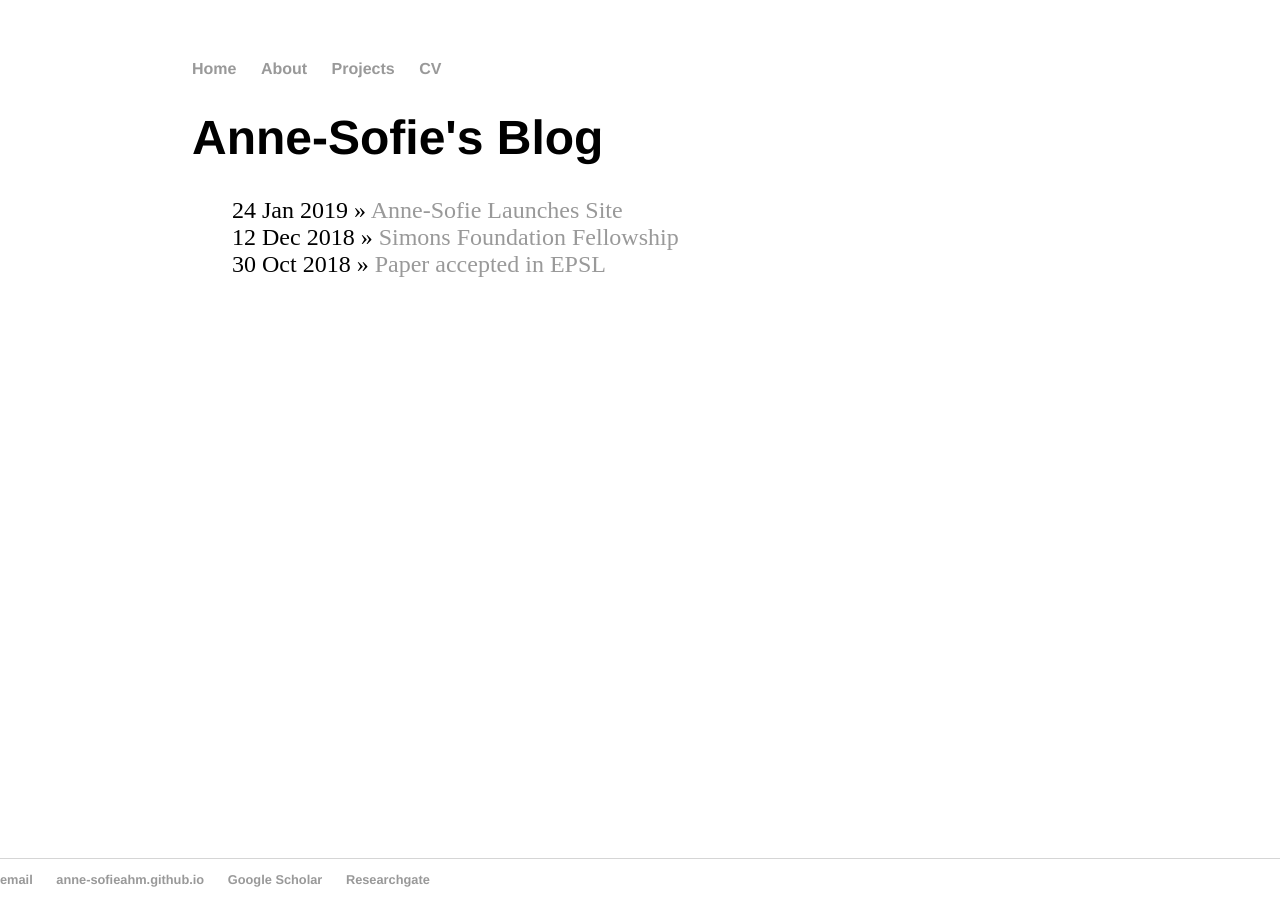
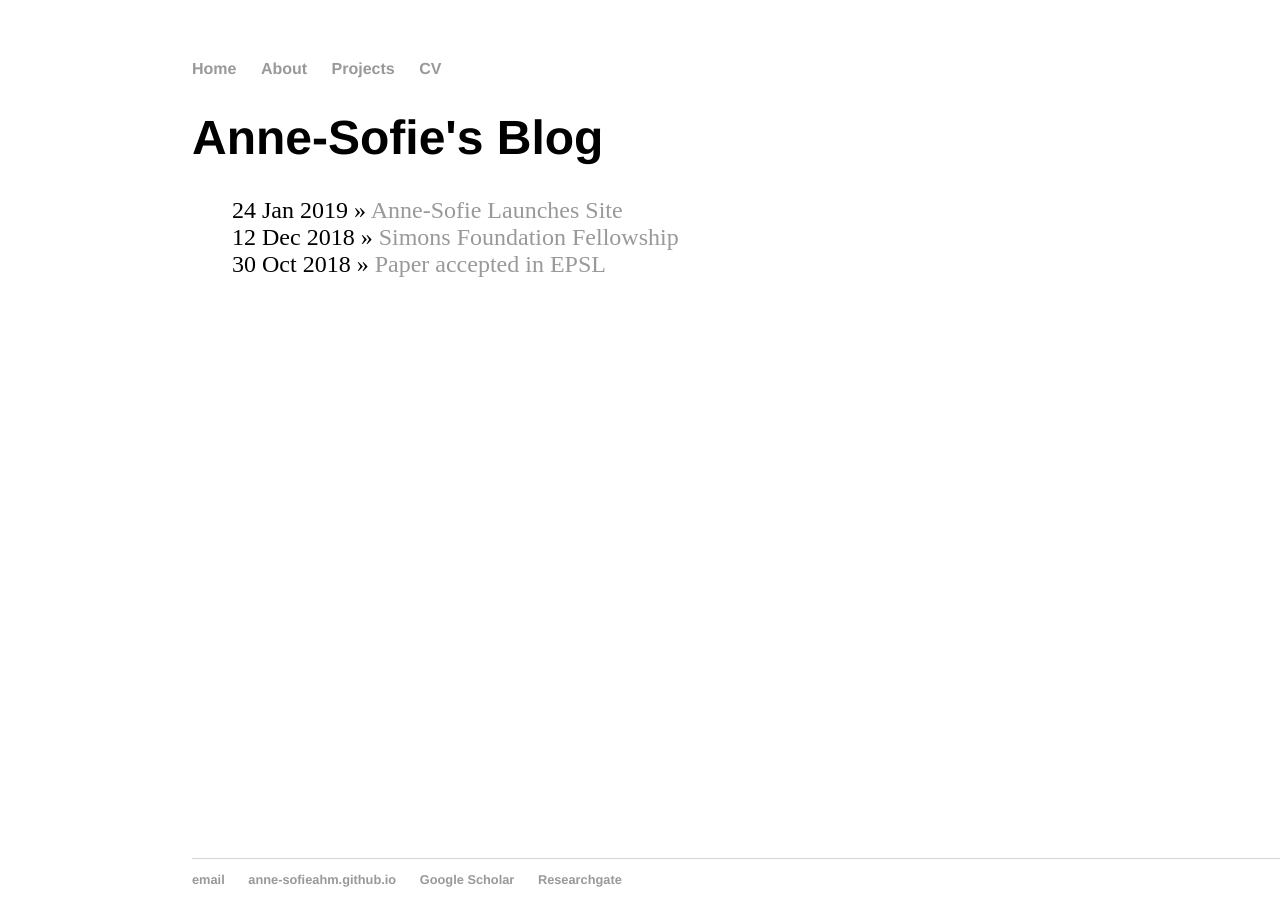
Before and after one commit to Anne-SofieAhm/Anne-SofieAhm.github.io, a Jekyll site: the page built from blog/index.html, in a window 1280 px wide. Built offline with Jekyll 4.4.1, drawn with Linux system fonts in a browser that asks for light colours.

Commit message:
Update main.css

```diff
--- a/css/main.css
+++ b/css/main.css
@@ -41,7 +41,6 @@ footer {
     border-top: 1px solid #d5d5d5;
     font-size: .8em;
     position: fixed;
-    left: 0;
     bottom: 0;
     width: 100%;
 
```
